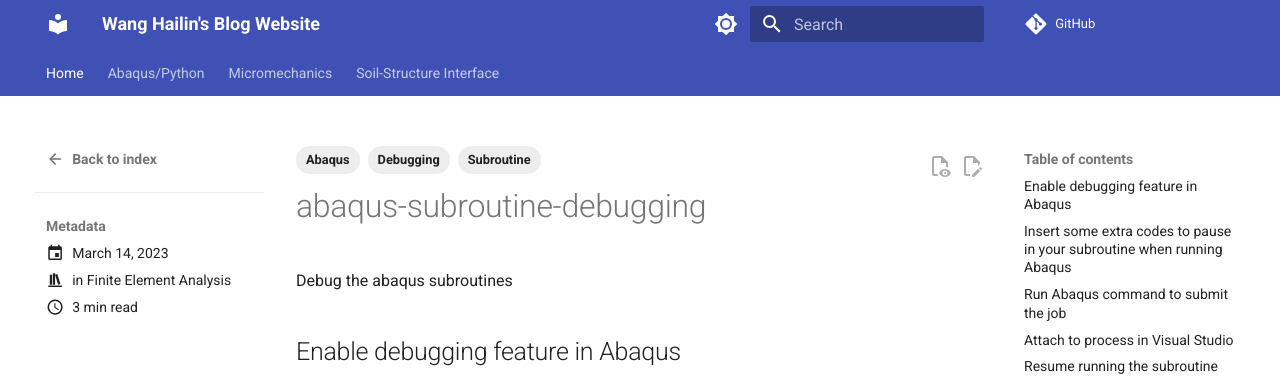
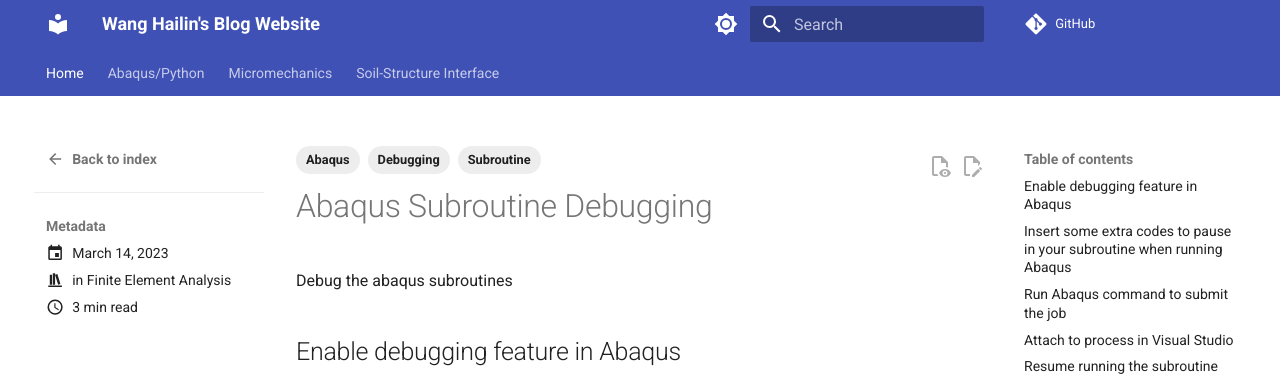
Before and after one commit to haiiliin/haiiliin.github.io, an MkDocs documentation site: the page built from docs/posts/abaqus-subroutine-debugging.md, in a window 1280 px wide and 900 px high. Shown: the top 377 px of the window. Built offline with MkDocs 1.6.1 and Material for MkDocs 9.7.7, drawn with Linux system fonts in a browser that asks for light colours; comment, search, counter and statistics services are not loaded.

```diff
--- a/docs/posts/abaqus-subroutine-debugging.md
+++ b/docs/posts/abaqus-subroutine-debugging.md
@@ -8,7 +8,7 @@ tags:
   - Debugging
 ---
 
-# abaqus-subroutine-debugging
+# Abaqus Subroutine Debugging
 
 Debug the abaqus subroutines
 
```
